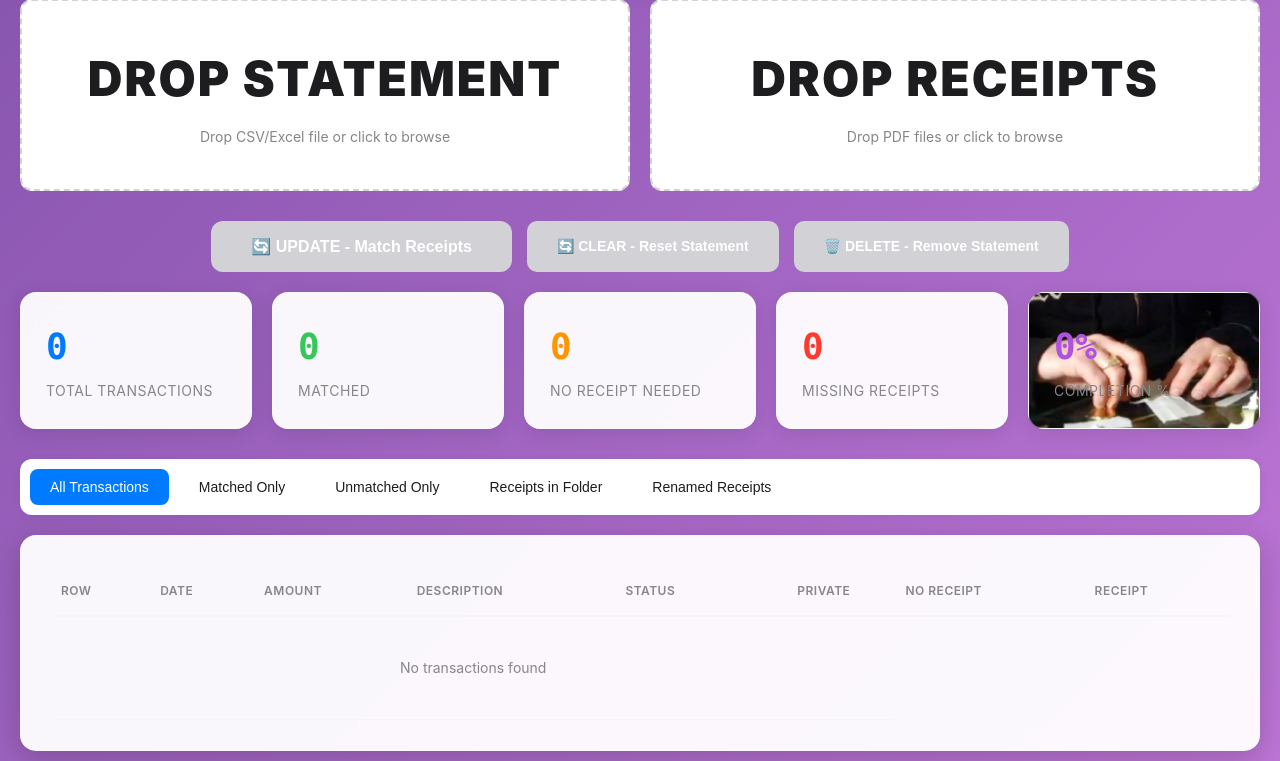
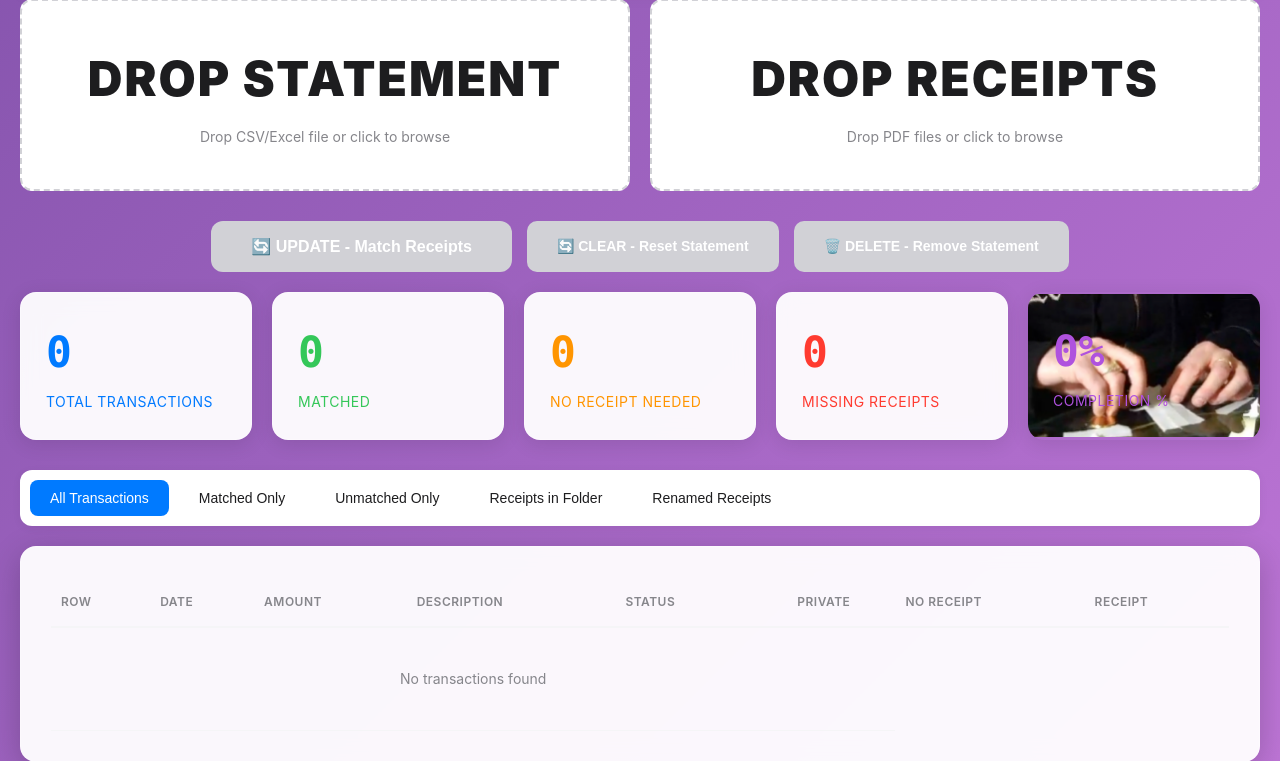
Before and after one commit to futurefabrik1-collab/ifuckinghateaccounts, a Flask app: page / in a window 1280 px wide. Shown: the part 267-1028 px from the top of the page. Run offline with Flask 3, Linux system fonts and the light colour scheme; data that the repository does not hold is empty.

Commit message:
UI improvements: 100% opacity images, larger stat numbers, matching label colors

```diff
--- a/web/templates/index.html
+++ b/web/templates/index.html
@@ -231,11 +231,14 @@
         }
 
         .stat-card.completion-card {
-            background-size: 100% 100%;
+            background-size: contain;
             background-position: center;
             background-repeat: no-repeat;
             position: relative;
             overflow: hidden;
+            background-color: transparent;
+            border: none;
+            padding: 25px;
         }
 
         .stat-card.completion-card::before {
@@ -259,7 +262,7 @@
         }
 
         .stat-value {
-            font-size: 36px;
+            font-size: 43px;
             font-weight: 700;
             margin-bottom: 5px;
             font-family: 'JetBrains Mono', 'SF Mono', Monaco, monospace;
@@ -271,6 +274,13 @@
         .stat-value.missing { color: #ff3b30; }
         .stat-value.total { color: #007aff; }
         .stat-value.completion { color: #af52de; }
+
+        /* Match label colors to stat values */
+        .stat-card:has(.stat-value.matched) .stat-label { color: #34c759; }
+        .stat-card:has(.stat-value.no-receipt) .stat-label { color: #ff9500; }
+        .stat-card:has(.stat-value.missing) .stat-label { color: #ff3b30; }
+        .stat-card:has(.stat-value.total) .stat-label { color: #007aff; }
+        .stat-card:has(.stat-value.completion) .stat-label { color: #af52de; }
 
         .stat-label {
             color: #86868b;
```
